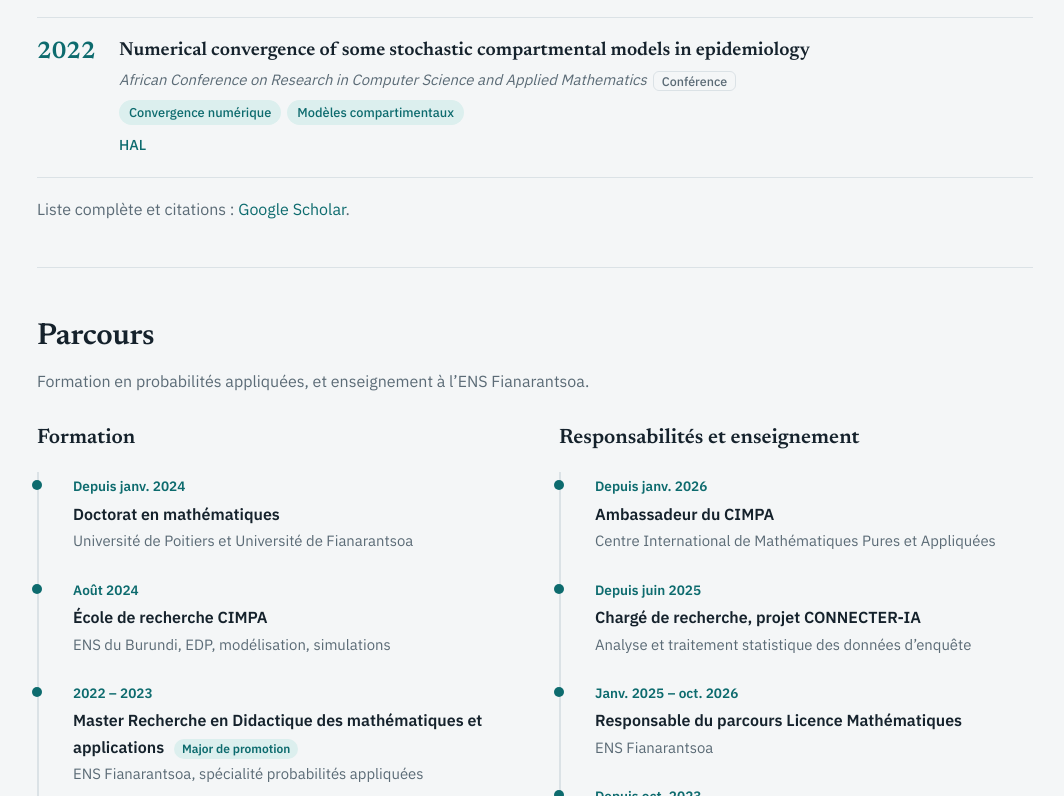
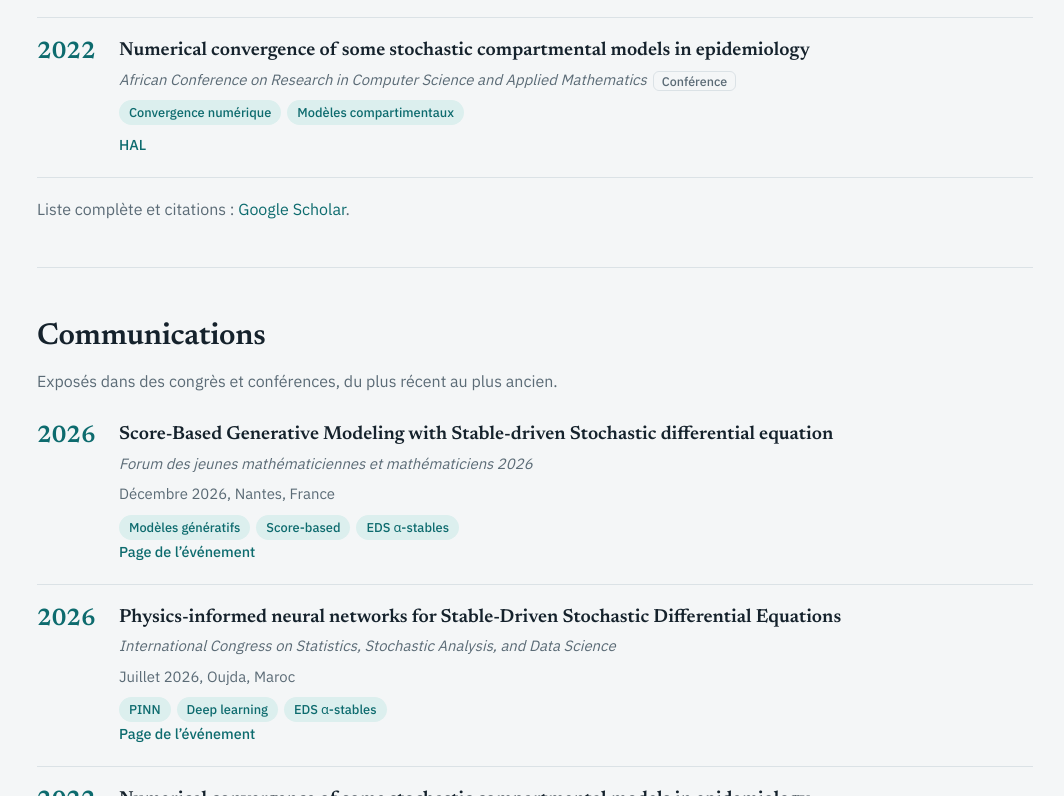
Before and after one commit to Jlingz14/Jlingz14.github.io, a plain HTML site: page index.html in a window 1280 px wide. Shown: the part 2004-2800 px from the top of the page, without its empty margins (105-1169 px from the left). Drawn offline with Linux system fonts and the light colour scheme.

Commit message:
Update index.html

```diff
--- a/index.html
+++ b/index.html
@@ -87,6 +87,15 @@ h2{font-family:var(--serif);font-weight:600;font-size:1.9rem;letter-spacing:-.01
 .pub-links{display:flex;gap:14px;font-size:.9rem;font-weight:500}
 .kind{font-size:.78rem;border:1px solid var(--line);border-radius:6px;padding:1px 8px;color:var(--muted);margin-left:6px;vertical-align:middle;font-family:var(--sans);font-weight:500}
 
+.talks{list-style:none;margin:0;padding:0}
+.talk{display:grid;grid-template-columns:64px 1fr;gap:18px;padding:20px 0;border-bottom:1px solid var(--line)}
+.talk:first-child{padding-top:0}
+.talk h3{font-family:var(--serif);font-size:1.18rem;line-height:1.35;margin:0 0 4px}
+.talk .venue{margin:0 0 6px}
+.talk .when{color:var(--muted);font-size:.93rem;margin:0 0 8px}
+.kind.soon{border-color:var(--accent);color:var(--accent)}
+@media (max-width:760px){.talk{grid-template-columns:1fr;gap:4px}}
+
 /* parcours */
 .two{display:grid;grid-template-columns:1fr 1fr;gap:48px}
 .tl{list-style:none;margin:0;padding:0 0 0 18px;border-left:2px solid var(--line)}
@@ -123,6 +132,7 @@ footer .links{justify-content:center;margin-bottom:14px}
     <ul>
       <li><a href="#recherche">Recherche</a></li>
       <li><a href="#publications">Publications</a></li>
+      <li><a href="#communications">Communications</a></li>
       <li><a href="#parcours">Parcours</a></li>
       <li><a href="#competences">Compétences</a></li>
       <li><a href="#contact">Contact</a></li>
@@ -237,6 +247,44 @@ footer .links{justify-content:center;margin-bottom:14px}
   <p class="lead" style="margin:18px 0 0">Liste complète et citations : <a href="https://scholar.google.com/citations?user=mdRZ-0EAAAAJ&hl=fr" target="_blank" rel="noopener">Google Scholar</a>.</p>
 </section>
 
+<!-- COMMUNICATIONS -->
+<section id="communications">
+  <h2>Communications</h2>
+  <p class="lead">Exposés dans des congrès et conférences, du plus récent au plus ancien.</p>
+  <ol class="talks">
+    <li class="talk">
+      <div class="year">2026</div>
+      <div>
+        <h3>Score-Based Generative Modeling with Stable-driven Stochastic differential equation</h3>
+        <p class="venue"><i>Forum des jeunes mathématiciennes et mathématiciens 2026</i></p>
+        <p class="when">Décembre 2026, Nantes, France</p>
+        <ul class="tags"><li>Modèles génératifs</li><li>Score-based</li><li>EDS α-stables</li></ul>
+        <div class="pub-links"><a href="https://fjmm-26.sciencesconf.org/" target="_blank" rel="noopener">Page de l’événement</a></div>
+      </div>
+    </li>
+    <li class="talk">
+      <div class="year">2026</div>
+      <div>
+        <h3>Physics-informed neural networks for Stable-Driven Stochastic Differential Equations</h3>
+        <p class="venue"><i>International Congress on Statistics, Stochastic Analysis, and Data Science</i></p>
+        <p class="when">Juillet 2026, Oujda, Maroc</p>
+        <ul class="tags"><li>PINN</li><li>Deep learning</li><li>EDS α-stables</li></ul>
+        <div class="pub-links"><a href="https://ssmds26.ump.ma/" target="_blank" rel="noopener">Page de l’événement</a></div>
+      </div>
+    </li>
+    <li class="talk">
+      <div class="year">2022</div>
+      <div>
+        <h3>Numerical convergence of some stochastic compartmental models in epidemiology</h3>
+        <p class="venue"><i>African Conference on Research in Computer Science and Applied Mathematics (CARI)</i></p>
+        <p class="when">Octobre 2022, Hammamet, Tunisie</p>
+        <ul class="tags"><li>Convergence numérique</li><li>Modèles compartimentaux</li></ul>
+        <div class="pub-links"><a href="https://inria.hal.science/CARI2022" target="_blank" rel="noopener">Page de l’événement</a></div>
+      </div>
+    </li>
+  </ol>
+</section>
+
 <!-- PARCOURS -->
 <section id="parcours">
   <h2>Parcours</h2>
```
